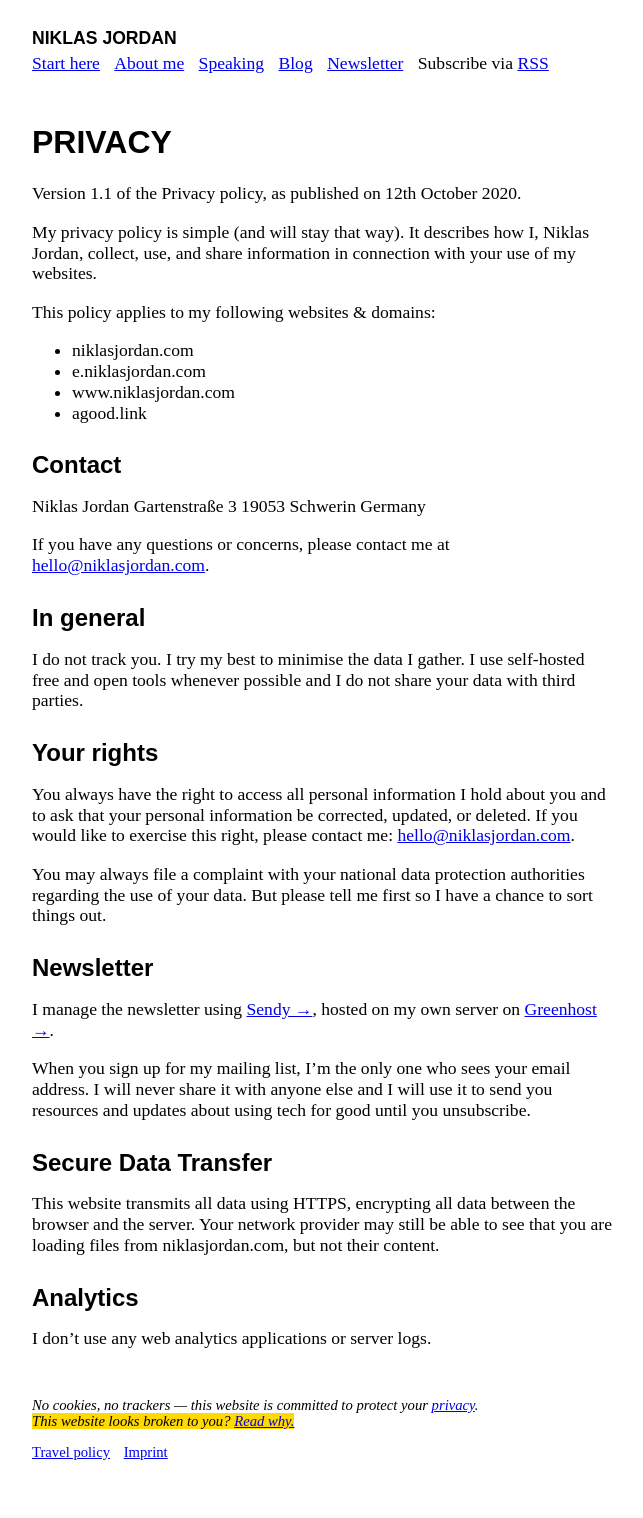
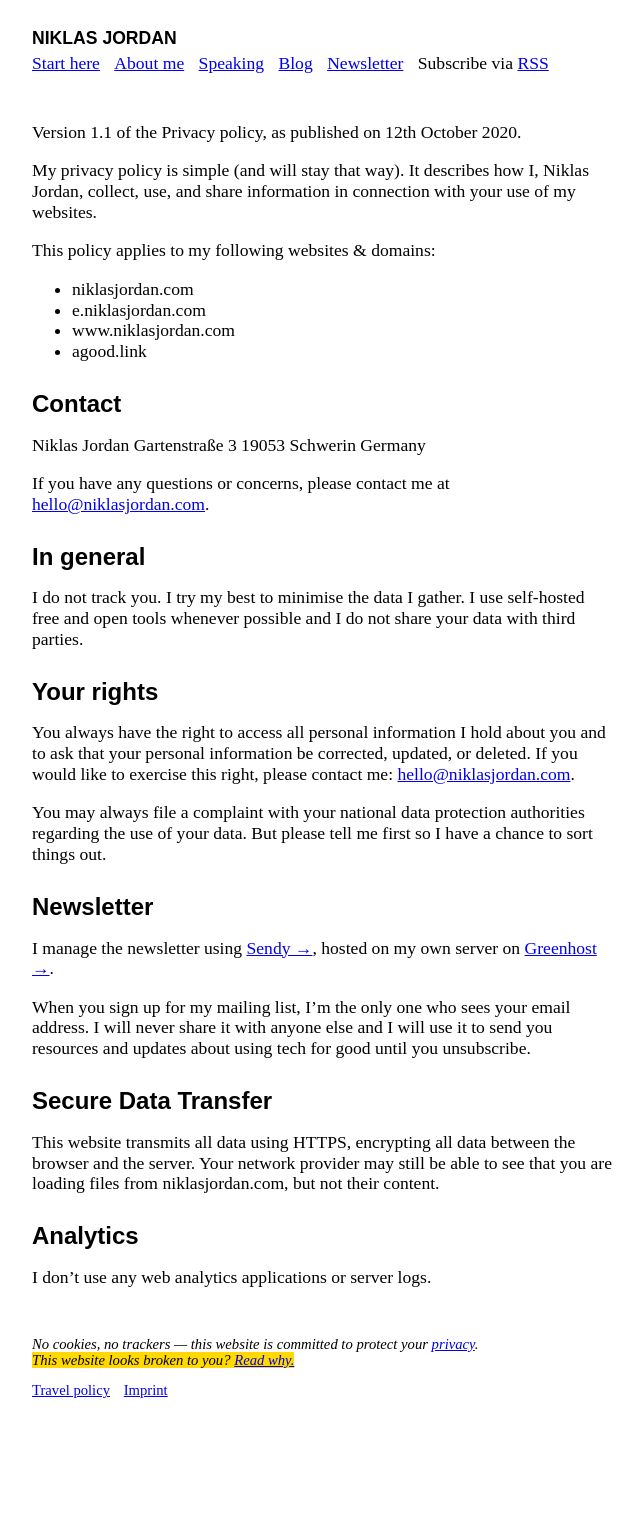
Before and after one commit to NiklasJordan/niklasjordan.github.io, a Jekyll site: the page built from privacy.md, in a window 1280 px wide. Shown: the whole page, without its empty margins (318-961 px from the left). Built offline with Jekyll 4.4.1, drawn with Linux system fonts in a browser that asks for light colours; after the commit the page ends 1456 px from its top, so only the background shows below that.

Commit message:
Update privacy.md

```diff
--- a/privacy.md
+++ b/privacy.md
@@ -2,8 +2,6 @@
 layout: post
 authorbox: nope
 ---
-
-# Privacy
 
 Version 1.1 of the Privacy policy, as published on 12th October 2020.
 
```
